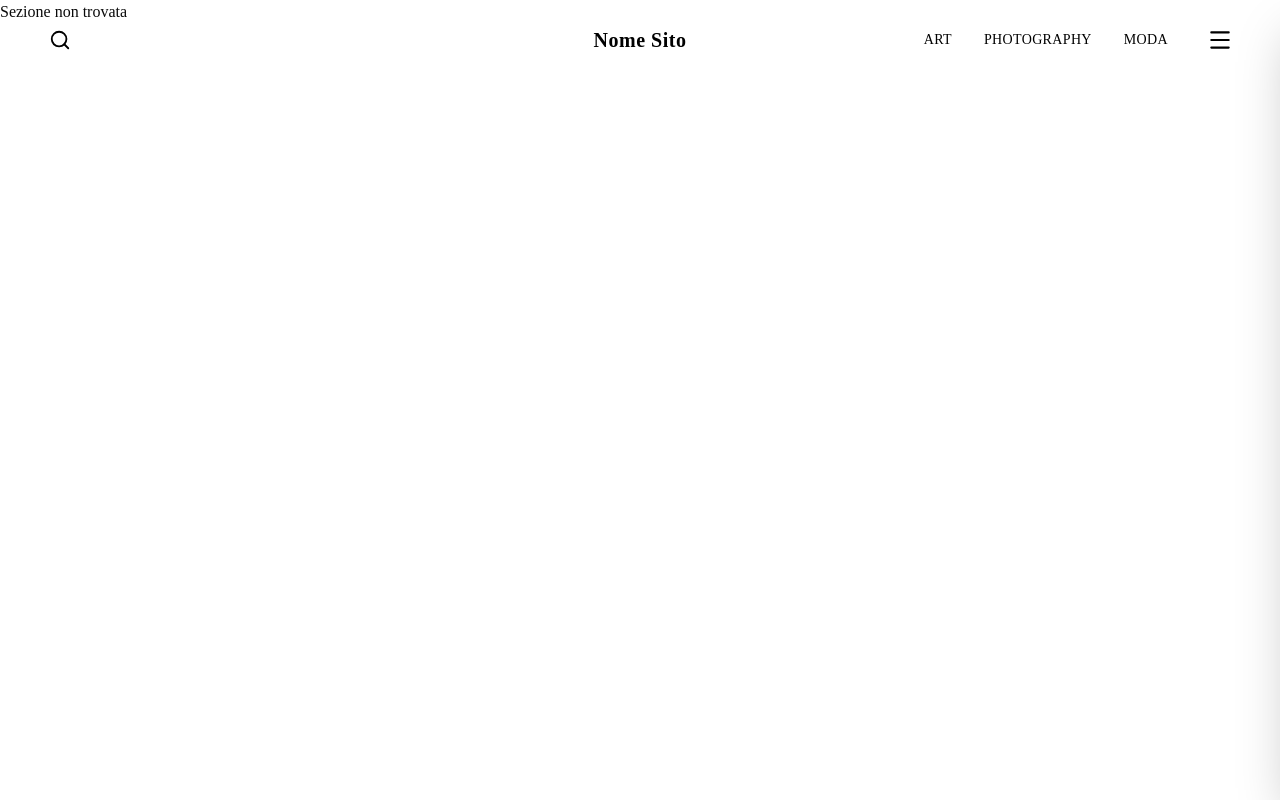
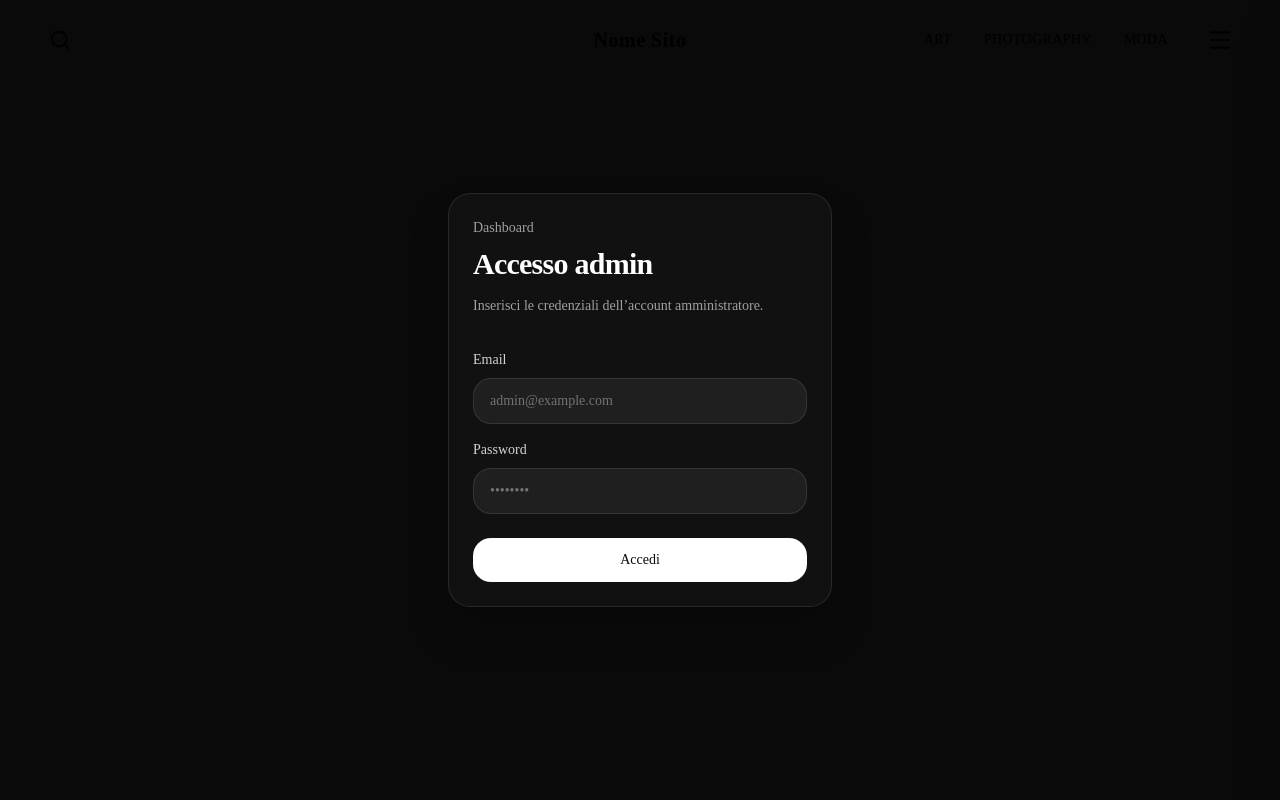
Before and after one commit to pgnsamu/sito, a Next.js app: page /login in a window 1280 px wide. Built offline with nearby package versions, Linux system fonts and the light colour scheme; no server answers.

Commit message:
feat: implement admin authentication and add genre management pages

```diff
--- a/app/(root)/[section]/page.tsx
+++ b/app/(root)/[section]/page.tsx
@@ -1,5 +1,6 @@
 // app/[section]/page.tsx
 import ArtistCard from "@/components/ArtistCard";
+import { redirect } from "next/navigation";
 
 const sectionsData = {
   art: {
@@ -154,7 +155,7 @@ const sectionPage = async ({ params }: { params: Promise<{ section: string }> })
   const data = sectionsData[section];
 
   if (!data) {
-    return <div>Sezione non trovata</div>;
+    redirect("/");
   }
 
   return (
--- /dev/null
+++ b/app/(root)/admin/page.tsx
@@ -0,0 +1,25 @@
+import { redirect } from "next/navigation";
+import { createClient } from "@/lib/supabase/server";
+
+export default async function AdminPage() {
+  const supabase = await createClient();
+
+  const {
+    data: { user },
+    error,
+  } = await supabase.auth.getUser();
+
+  if (error || !user) {
+    redirect("/login");
+  }
+
+  if (user.app_metadata?.role !== "admin") {
+    redirect("/");
+  }
+
+  return (
+    <main className="min-h-screen bg-neutral-950 p-8 text-white">
+      <h1 className="text-3xl font-semibold">Dashboard admin</h1>
+    </main>
+  );
+}
--- /dev/null
+++ b/app/(root)/admin/prova2/page.tsx
@@ -0,0 +1,27 @@
+// app/artworks/page.tsx
+
+import { createClient } from "@/lib/supabase/server";
+
+const ArtworksPage = async () => {
+  const supabase = await createClient();
+
+  const { data: artworks, error } = await supabase
+    .from("genres")
+    .select("*");
+
+  if (error) {
+    console.error("Errore durante il recupero delle opere:", error);
+    return <div>Errore: {error.message}</div>;
+  }
+  console.log("Generi recuperati:", artworks);
+  return (
+    <html lang="en">
+      <body>
+        <h1>Genres</h1>
+        <pre>{JSON.stringify(artworks, null, 2)}</pre>
+      </body>
+    </html>
+  );
+}
+
+export default ArtworksPage;
--- /dev/null
+++ b/app/(root)/insert/page.tsx
@@ -0,0 +1,18 @@
+import insertData from "@/components/insert";
+
+
+const InsertGenre = async () => {
+
+
+  return (
+		<div className="relative flex h-screen w-full items-center justify-center">
+			<h1 className="px-4">Genres</h1>
+
+			<button onClick={insertData} className="bg-blue-500 hover:bg-blue-700 text-white font-bold py-2 px-4 rounded px-4 py-2">
+				Insert Genre
+			</button>
+		</div>
+  );
+}
+
+export default InsertGenre;
--- /dev/null
+++ b/app/(root)/login/page.tsx
@@ -0,0 +1,112 @@
+// app/login/page.tsx
+
+"use client";
+
+import { useState } from "react";
+import { useRouter } from "next/navigation";
+import { createClient } from "@/lib/supabase/client";
+
+export default function LoginPage() {
+  const router = useRouter();
+  const supabase = createClient();
+
+  const [email, setEmail] = useState("");
+  const [password, setPassword] = useState("");
+
+  const [isLoading, setIsLoading] = useState(false);
+  const [errorMessage, setErrorMessage] = useState("");
+
+  async function handleLogin(event: React.FormEvent<HTMLFormElement>) {
+    event.preventDefault();
+
+    setIsLoading(true);
+    setErrorMessage("");
+
+    const { error } = await supabase.auth.signInWithPassword({
+      email,
+      password,
+    });
+
+    setIsLoading(false);
+
+    if (error) {
+      setErrorMessage("Email o password non corretti.");
+      return;
+    }
+
+    router.push("/admin");
+    router.refresh();
+  }
+
+  return (
+    <main className="min-h-screen bg-neutral-950 text-white flex items-center justify-center px-4">
+      <section className="w-full max-w-sm rounded-3xl border border-white/10 bg-white/[0.03] p-6 shadow-2xl backdrop-blur">
+        <div className="mb-8">
+          <p className="mb-2 text-sm text-neutral-400">Dashboard</p>
+          <h1 className="text-3xl font-semibold tracking-tight">
+            Accesso admin
+          </h1>
+          <p className="mt-3 text-sm leading-6 text-neutral-400">
+            Inserisci le credenziali dell’account amministratore.
+          </p>
+        </div>
+
+        <form onSubmit={handleLogin} className="space-y-4">
+          <div>
+            <label
+              htmlFor="email"
+              className="mb-2 block text-sm text-neutral-300"
+            >
+              Email
+            </label>
+
+            <input
+              id="email"
+              type="email"
+              required
+              autoComplete="email"
+              value={email}
+              onChange={(event) => setEmail(event.target.value)}
+              placeholder="admin@example.com"
+              className="w-full rounded-2xl border border-white/10 bg-white/[0.06] px-4 py-3 text-sm text-white outline-none transition placeholder:text-neutral-500 focus:border-white/30 focus:bg-white/[0.09]"
+            />
+          </div>
+
+          <div>
+            <label
+              htmlFor="password"
+              className="mb-2 block text-sm text-neutral-300"
+            >
+              Password
+            </label>
+
+            <input
+              id="password"
+              type="password"
+              required
+              autoComplete="current-password"
+              value={password}
+              onChange={(event) => setPassword(event.target.value)}
+              placeholder="••••••••"
+              className="w-full rounded-2xl border border-white/10 bg-white/[0.06] px-4 py-3 text-sm text-white outline-none transition placeholder:text-neutral-500 focus:border-white/30 focus:bg-white/[0.09]"
+            />
+          </div>
+
+          {errorMessage && (
+            <div className="rounded-2xl border border-red-500/20 bg-red-500/10 px-4 py-3 text-sm text-red-200">
+              {errorMessage}
+            </div>
+          )}
+
+          <button
+            type="submit"
+            disabled={isLoading}
+            className="mt-2 w-full rounded-2xl bg-white px-4 py-3 text-sm font-medium text-neutral-950 transition hover:bg-neutral-200 disabled:cursor-not-allowed disabled:opacity-60"
+          >
+            {isLoading ? "Accesso in corso..." : "Accedi"}
+          </button>
+        </form>
+      </section>
+    </main>
+  );
+}
--- a/app/(root)/page.tsx
+++ b/app/(root)/page.tsx
@@ -1,4 +1,3 @@
-// app/page.tsx
 "use client";
 
 import { useEffect, useState } from "react";
--- /dev/null
+++ b/components/insert.tsx
@@ -0,0 +1,23 @@
+"use server"
+
+import { createClient } from "@/lib/supabase/server";
+
+const insertData = async () => {
+	const supabase = await createClient();
+
+	const { data, error } = await supabase
+		.from("genres")
+		.insert({ name: "New Genre" })
+		.select("*")
+		.single();
+
+	if (error) {
+		console.error("Errore durante l'inserimento del genere:", error);
+		return { error: error.message };
+	} else {
+		console.log("Genere inserito con successo:", data);
+		return
+	}
+};
+
+export default insertData;
--- /dev/null
+++ b/lib/supabase/client.ts
@@ -0,0 +1,10 @@
+// lib/supabase/client.ts
+
+import { createBrowserClient } from "@supabase/ssr";
+
+export function createClient() {
+  return createBrowserClient(
+    process.env.NEXT_PUBLIC_SUPABASE_URL!,
+    process.env.NEXT_PUBLIC_SUPABASE_PUBLISHABLE_KEY!
+  );
+}
--- /dev/null
+++ b/lib/supabase/server.ts
@@ -0,0 +1,29 @@
+// lib/supabase/server.ts
+
+import { cookies } from "next/headers";
+import { createServerClient } from "@supabase/ssr";
+
+export async function createClient() {
+  const cookieStore = await cookies();
+
+  return createServerClient(
+    process.env.NEXT_PUBLIC_SUPABASE_URL!,
+    process.env.NEXT_PUBLIC_SUPABASE_PUBLISHABLE_KEY!,
+    {
+      cookies: {
+        getAll() {
+          return cookieStore.getAll();
+        },
+        setAll(cookiesToSet) {
+          try {
+            cookiesToSet.forEach(({ name, value, options }) => {
+              cookieStore.set(name, value, options);
+            });
+          } catch {
+            // Nei Server Components può non essere possibile scrivere cookie.
+          }
+        },
+      },
+    }
+  );
+}
--- a/package.json
+++ b/package.json
@@ -9,6 +9,8 @@
     "lint": "eslint"
   },
   "dependencies": {
+    "@supabase/ssr": "^0.10.2",
+    "@supabase/supabase-js": "^2.105.1",
     "class-variance-authority": "^0.7.1",
     "clsx": "^2.1.1",
     "lucide-react": "^1.11.0",
```
Also changed, not shown: 1 other file (tests, documents, lock files or other folders).
